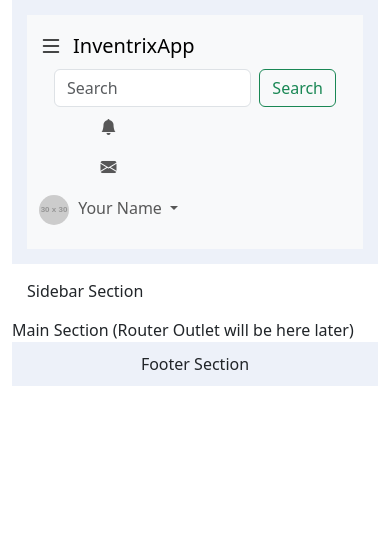
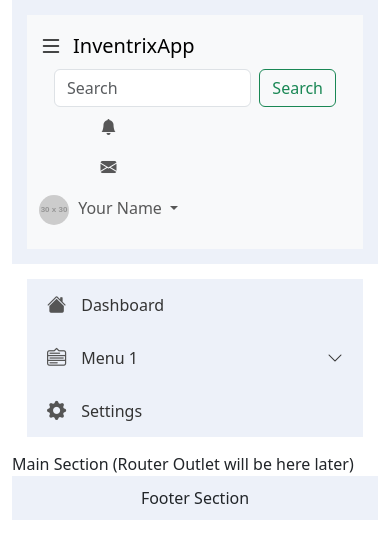
Before and after one commit to Mahfuz-bappy/Inventrixapp, an Angular app: page /storeboard in a window 390 px wide. Shown: the top 558 px of the page. Built offline with nearby package versions, Linux system fonts and the light colour scheme.

Commit message:
Toggle sidebar

```diff
--- a/src/app/app.routes.ts
+++ b/src/app/app.routes.ts
@@ -11,6 +11,7 @@ import { EmployeeLeaveComponent } from './admin/employee-leave/employee-leave.co
 import { ClientLayoutComponent } from './layout/client-layout/client-layout.component';
 
 export const routes: Routes = [
+  { path: '', redirectTo: '/storeboard', pathMatch: 'full' },
   { path: '', redirectTo: '/signin', pathMatch: 'full' },
   {
     path: '',
--- a/src/app/layout/client-layout/client-layout.component.html
+++ b/src/app/layout/client-layout/client-layout.component.html
@@ -1,14 +1,14 @@
 <div class="container-fluid">
     <div class="row">
       <header class="col-12">
-        <app-header></app-header>
+        <app-header [toggleSidebar]="toggleSidebar.bind(this)"></app-header>
       </header>
     </div>
     <div class="row">
-      <aside class="col-md-3">
-        <app-sidebar></app-sidebar>
+      <aside class="col-md-3" [class.col-md-1]="isSidebarCollapsed" [class.col-md-3]="!isSidebarCollapsed">
+        <app-sidebar [isSidebarCollapsed]="isSidebarCollapsed"></app-sidebar>
       </aside>
-      <main class="col-md-9">
+      <main class="col-md-9" [class.col-md-9]="!isSidebarCollapsed" [class.col-md-11]="isSidebarCollapsed">
         <app-main></app-main>
       </main>
     </div>
--- a/src/app/layout/client-layout/client-layout.component.ts
+++ b/src/app/layout/client-layout/client-layout.component.ts
@@ -12,5 +12,11 @@ import { FooterComponent } from "./footer/footer.component";
   styleUrl: './client-layout.component.css'
 })
 export class ClientLayoutComponent {
+  isSidebarCollapsed: boolean = false; // Add this line - initially sidebar is not collapsed
+  constructor() { }
+  toggleSidebar(): void {
+    this.isSidebarCollapsed = !this.isSidebarCollapsed; // Toggle the boolean value
+    console.log('Sidebar Collapsed:', this.isSidebarCollapsed);
+  }
 
 }
--- a/src/app/layout/client-layout/header/header.component.css
+++ b/src/app/layout/client-layout/header/header.component.css
@@ -2,6 +2,8 @@
     background-color: #EDF1F9;
     padding: 15px;
     text-align: center;
+    z-index: 1000; /* Ensure header is on top of other content */
+    position: relative; /*  <----- ADD THIS LINE */
   }
 
   .header-logo {
--- a/src/app/layout/client-layout/header/header.component.html
+++ b/src/app/layout/client-layout/header/header.component.html
@@ -2,7 +2,7 @@
   <nav class="navbar navbar-expand-lg navbar-light bg-light">
     <div class="container-fluid">
       <div class="header-logo">
-        <a class="navbar-brand" href="#">
+        <a class="navbar-brand" >
           <i class="bi bi-list header-toggle-icon" (click)="toggleSidebar()"></i> InventrixApp </a>
       </div>
 
--- a/src/app/layout/client-layout/header/header.component.ts
+++ b/src/app/layout/client-layout/header/header.component.ts
@@ -1,4 +1,4 @@
-import { Component } from '@angular/core';
+import { Component, Input } from '@angular/core';
 
 @Component({
   selector: 'app-header',
@@ -9,11 +9,12 @@ import { Component } from '@angular/core';
 })
 export class HeaderComponent {
 
+  @Input() toggleSidebar!: () => void; // Add this Input property, type is function
 
-  toggleSidebar() {
-    // Will be implemented later to toggle sidebar visibility
-    console.log('Toggle Sidebar Icon Clicked');
-  }
+  // toggleSidebar() {
+  //   // Will be implemented later to toggle sidebar visibility
+  //   console.log('Toggle Sidebar Icon Clicked');
+  // }
 
   toggleNotifications() {
     // Will be implemented later to show/hide notifications
--- a/src/app/layout/client-layout/sidebar/sidebar.component.css
+++ b/src/app/layout/client-layout/sidebar/sidebar.component.css
@@ -2,4 +2,137 @@
 .sidebar-section {
     background-color: #FFFFFF;
     padding: 15px;
+    z-index: 100;
   }
+
+  .sidebar {
+    width: 250px; /* Fixed width for sidebar */
+    background-color: #EDF1F9; /* Background color from your theme */
+    height: 100%; /* Make sidebar take full height of its container */
+    position: fixed; /* Fixed position sidebar */
+    top: 0;
+    left: 0;
+    overflow-y: auto; /* Enable vertical scrolling if content is long */
+    padding-top: 60px; /* Add padding for header height (adjust if needed) */
+    transition: width 0.3s ease-in-out; /* Smooth width transition for toggle effect later */
+    height: 100vh; /* Change to 100vh to be relative to viewport height */
+    padding-top: 92px;
+
+  }
+
+  /* Style for the sidebar navigation list */
+  .sidebar-nav {
+    list-style: none; /* Remove list bullets */
+    padding: 0;
+    margin: 0;
+
+  }
+
+  /* Style for each sidebar menu item (list item) */
+  .sidebar-nav-item {
+    padding: 0; /* Remove default padding */
+  }
+
+  /* Style for the sidebar menu links */
+  .sidebar-nav-link {
+    display: block; /* Make link occupy full width of list item */
+    padding: 12px 20px; /* Vertical and horizontal padding for links */
+    text-decoration: none; /* Remove underline from links */
+    color: #333; /* Dark text color (adjust as needed) */
+    display: flex; /* Use flexbox to align icon and text */
+    align-items: center; /* Vertically align icon and text */
+    transition: background-color 0.2s ease-in-out; /* Hover effect transition */
+  }
+
+  .sidebar-nav-link:hover {
+    background-color: #FFFFFF; /* Light background on hover */
+    color: #007bff; /* Example hover text color (adjust as needed) */
+  }
+
+  /* Style for the sidebar menu icons */
+  .sidebar-nav-icon {
+    margin-right: 15px; /* Spacing between icon and text */
+    font-size: 1.2rem; /* Icon size (adjust as needed) */
+    color: #555; /* Icon color (adjust as needed) */
+  }
+
+  /* Style for the sidebar menu text (labels) */
+  .sidebar-nav-text {
+    font-size: 1rem; /* Text size (adjust as needed) */
+  }
+
+  /* Style for submenu list */
+  .sidebar-nav-submenu {
+    list-style: none;
+    padding: 0;
+    margin: 0;
+    background-color: #f8f9fa; /* Lighter background for submenu */
+  }
+
+  /* Style for submenu items */
+  .sidebar-nav-submenu .sidebar-nav-item .sidebar-nav-link {
+    padding-left: 40px; /* Indentation for submenu items */
+    font-size: 0.9rem; /* Smaller font size for submenu items */
+  }
+
+  /* Style for submenu indicator icon (chevron) */
+  .sidebar-nav-submenu-indicator {
+    margin-left: auto; /* Push indicator to the right end of the link */
+    transition: transform 0.3s ease-in-out; /* Rotation animation for indicator */
+  }
+
+  /* Style for active submenu toggle (when submenu is open) */
+  .sidebar-nav-item.has-submenu.active > .sidebar-nav-link > .sidebar-nav-submenu-indicator {
+    transform: rotate(180deg); /* Rotate indicator 180 degrees when submenu is active/open */
+  }
+
+  /* Add more specific styles as needed (colors, fonts, spacing, etc.) to refine the look */
+  /* Media query for mobile screens (screen width less than 768px - Bootstrap's 'sm' breakpoint) */
+@media (max-width: 767.98px) {
+  .sidebar {
+    width: 100%; /* Make sidebar full-width on mobile */
+    position: static; /* Let sidebar flow in normal document flow on mobile */
+    height: auto;     /* Allow height to adjust to content on mobile */
+    padding-top: 0;  /* Remove top padding on mobile */
+    overflow-y: visible; /* Disable fixed height scrolling - let it scroll with the page */
+  }
+/* You can add more specific styling for collapsed state as needed */
+
+}
+
+
+
+
+/* --- Collapsed Sidebar Styles --- */
+
+.sidebar.collapsed {
+  /*width: 60px; /* Very narrow width when collapsed */
+  display: none;
+}
+
+.sidebar.collapsed .sidebar-nav-text {
+  display: none; /* Hide text labels when collapsed */
+}
+
+.sidebar.collapsed .sidebar-nav-submenu {
+  display: none; /* Optionally hide submenus when collapsed */
+}
+
+.sidebar.collapsed .sidebar-nav-link {
+  padding-left: 15px; /* Adjust padding in collapsed state */
+  padding-right: 15px;
+  text-align: center; /* Center icons in collapsed state */
+}
+
+.sidebar.collapsed .sidebar-nav-icon {
+  margin-right: 0; /* Remove right margin for icon in collapsed state */
+  margin-bottom: 5px; /* Add a little bottom margin if needed for visual balance */
+  display: block; /* Ensure icon is a block element for centering if needed */
+  margin-left: auto;
+  margin-right: auto; /* Center icon horizontally in collapsed state */
+}
+
+/* Optional: Adjust submenu indicator in collapsed state, if needed */
+.sidebar.collapsed .sidebar-nav-submenu-indicator {
+  display: none; /* Hide submenu indicator in collapsed state for cleaner look */
+}
--- a/src/app/layout/client-layout/sidebar/sidebar.component.html
+++ b/src/app/layout/client-layout/sidebar/sidebar.component.html
@@ -1,3 +1,39 @@
 <div class="sidebar-section">
-    Sidebar Section
-  </div>
+  <aside class="sidebar" [class.collapsed]="isSidebarCollapsed" >
+    <ul class="sidebar-nav">
+      <li class="sidebar-nav-item">
+        <a  class="sidebar-nav-link">
+          <i class="bi bi-house-fill sidebar-nav-icon"></i>
+          <span class="sidebar-nav-text">Dashboard</span>
+        </a>
+      </li>
+
+      <li class="sidebar-nav-item has-submenu" [class.active]="isSubMenuOpen('menu-1')">
+        <a  class="sidebar-nav-link" (click)="toggleSubMenu('menu-1')">
+          <i class="bi bi-menu-down sidebar-nav-icon"></i>
+          <span class="sidebar-nav-text">Menu 1</span>
+          <i class="bi bi-chevron-down sidebar-nav-submenu-indicator"></i>
+        </a>
+        <ul class="sidebar-nav-submenu" *ngIf="isSubMenuOpen('menu-1')">
+          <li class="sidebar-nav-item">
+            <a  class="sidebar-nav-link">
+              <span class="sidebar-nav-text">Sub-item 1.1</span>
+            </a>
+          </li>
+          <li class="sidebar-nav-item">
+            <a  class="sidebar-nav-link">
+              <span class="sidebar-nav-text">Sub-item 1.2</span>
+            </a>
+          </li>
+        </ul>
+      </li>
+
+      <li class="sidebar-nav-item">
+        <a  class="sidebar-nav-link">
+          <i class="bi bi-gear-fill sidebar-nav-icon"></i>
+          <span class="sidebar-nav-text">Settings</span>
+        </a>
+      </li>
+    </ul>
+  </aside>
+</div>
--- a/src/app/layout/client-layout/sidebar/sidebar.component.ts
+++ b/src/app/layout/client-layout/sidebar/sidebar.component.ts
@@ -1,13 +1,25 @@
-import { Component } from '@angular/core';
+import { CommonModule } from '@angular/common';
+import { Component, Input } from '@angular/core';
 
 @Component({
   selector: 'app-sidebar',
   standalone: true,
 
-  imports: [],
+  imports: [CommonModule],
   templateUrl: './sidebar.component.html',
   styleUrl: './sidebar.component.css'
 })
 export class SidebarComponent {
+  @Input() isSidebarCollapsed: boolean = false; // Add this Input property, type is boolean
+  subMenuStates: { [key: string]: boolean } = {}; // To track submenu open/close state
+
+  isSubMenuOpen(menuId: string): boolean {
+    return this.subMenuStates[menuId] || false; // Default to closed if state not set
+  }
+
+  toggleSubMenu(menuId: string): void {
+    this.subMenuStates[menuId] = !this.isSubMenuOpen(menuId);
+  }
+
 
 }
```
